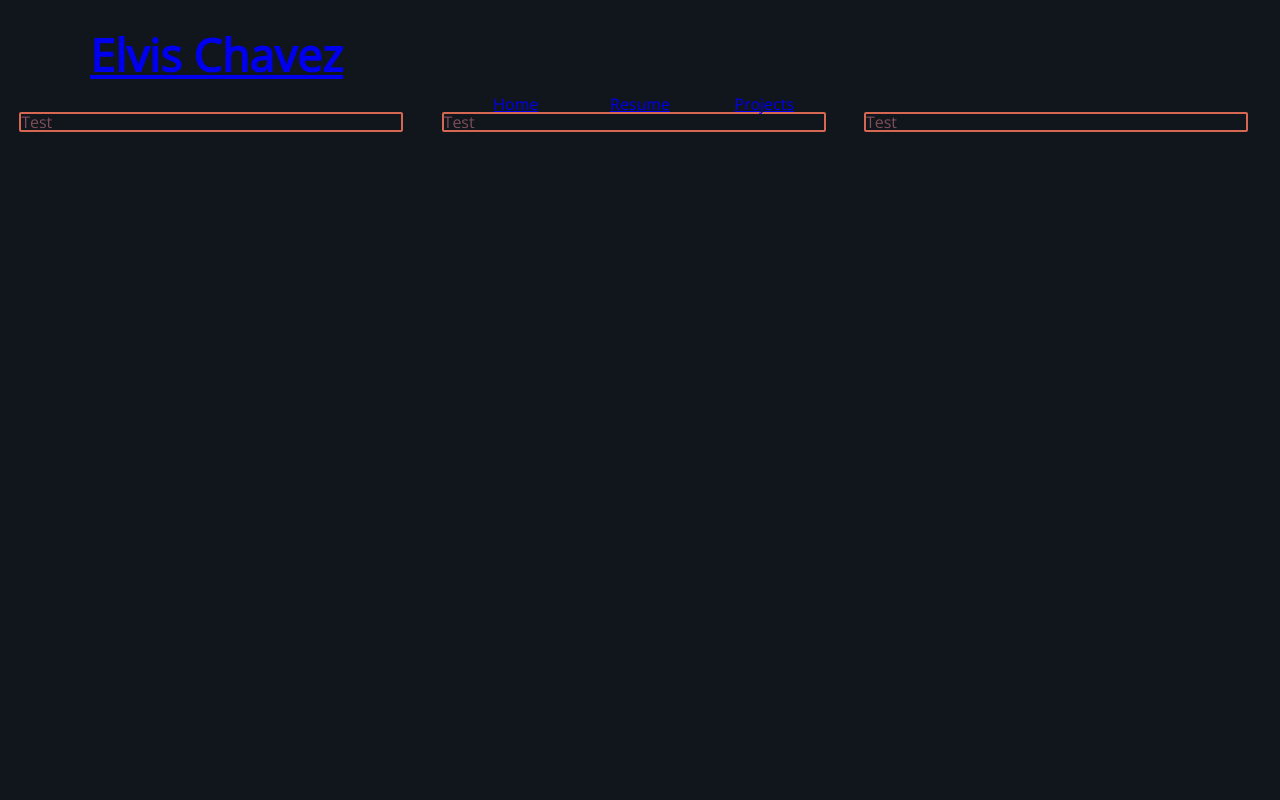
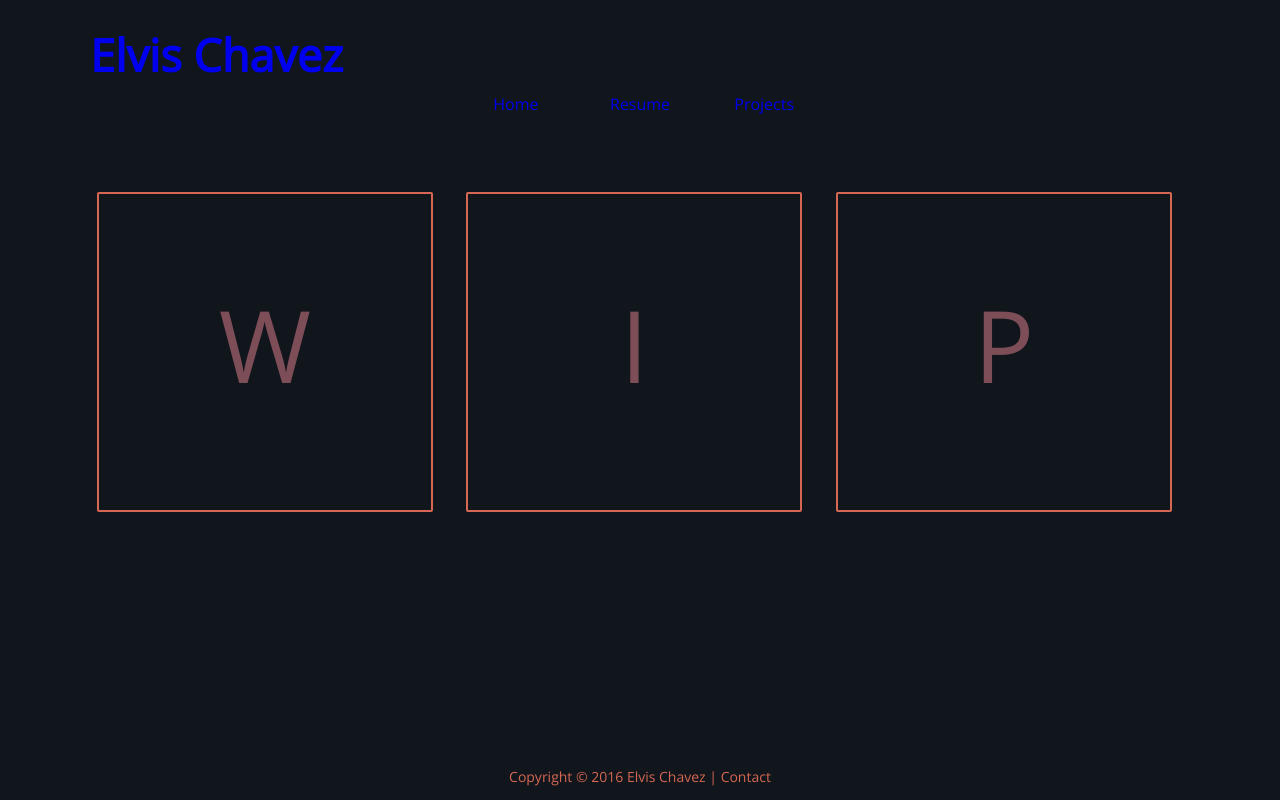
Before and after one commit to ElvisChavez/elvischavez.com, a plain HTML site: page projects.html in a window 1280 px wide. Drawn offline with nearby package versions, Linux system fonts and the light colour scheme; a web font is replaced by a local one.

```diff
--- a/projects.html
+++ b/projects.html
@@ -17,8 +17,17 @@
 				</ul>
 			</div>
 			<div class="wrapper-project">
-				<div class="project">Test</div>
-				<div class="project">Test</div>
-				<div class="project">Test</div>
+				<div class="project">
+					W
+				</div>
+				<div class="project">
+					I
+				</div>
+				<div class="project">
+					P
+				</div>
+			</div>
+			<div class="footer">
+				Copyright <a href="http://www.copyrightlaws.com/international/522/" ><strong>&copy;</strong></a> 2016 Elvis Chavez | <a href="mailto:elvischavez@live.com">Contact</a>
 			</div>
 </html>
--- a/styles/stylesheet.css
+++ b/styles/stylesheet.css
@@ -231,19 +231,29 @@ h1 {
 
 /*
   ========================================
-	Resume
+	Project
   ========================================
 */
 
 .wrapper-project {
 	width: 100%;
+	padding: 5em;
+
 }
 
 .project {
 	float: left;
-	width: 30%;
+	min-width: 30%;
+	min-height: 320px;
 	margin: 0 1.5%;
+	padding-top: 1em;
+	font-size: 100px;
+	text-align: center;
 	border: solid 2px;
 	border-radius: 2px;
 	border-color: #D66853;
 }
+
+.top-bar a:link, a:visited {
+	text-decoration: none;
+}
```
Also changed, not shown: resume.html (+5 -11 lines).
